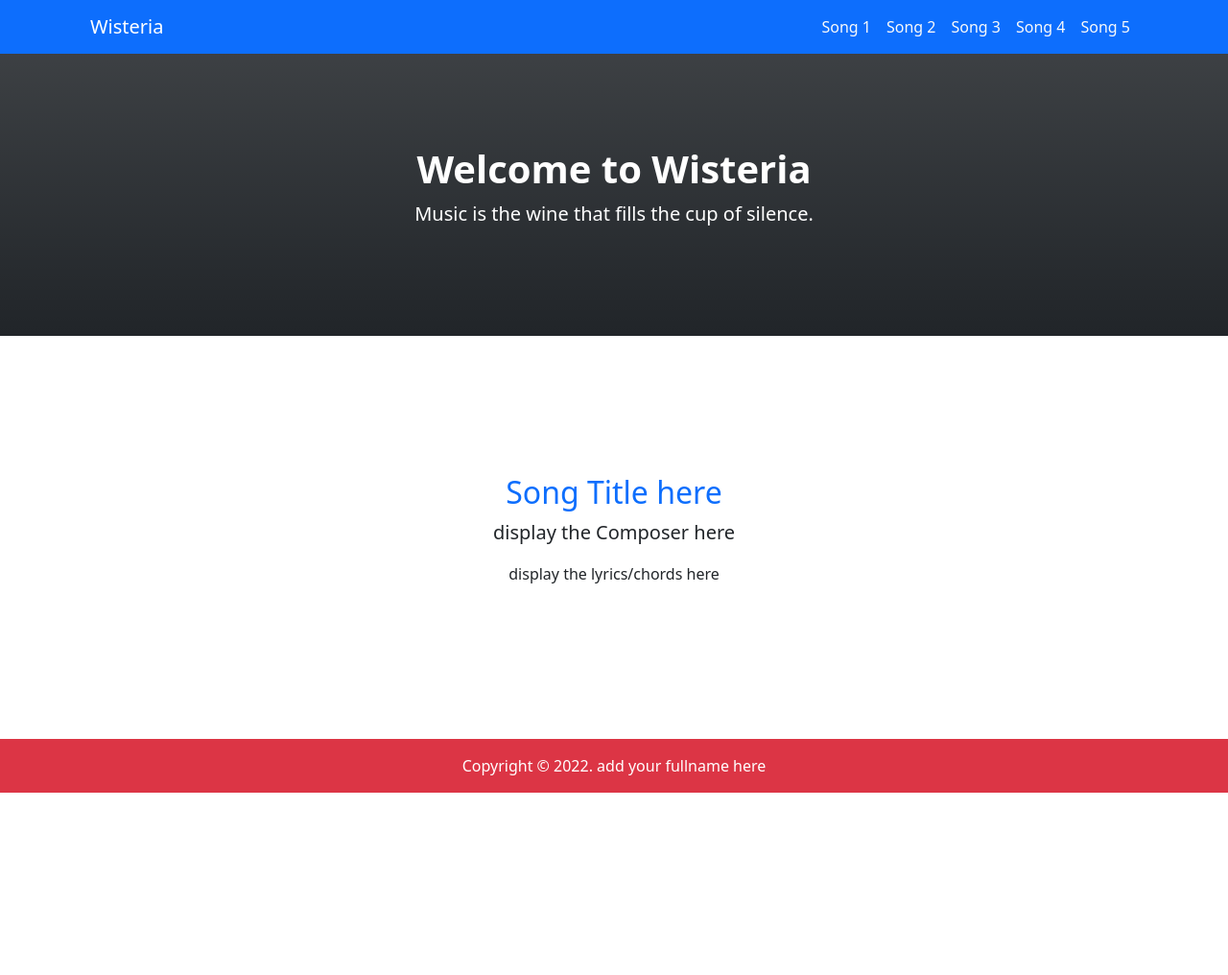
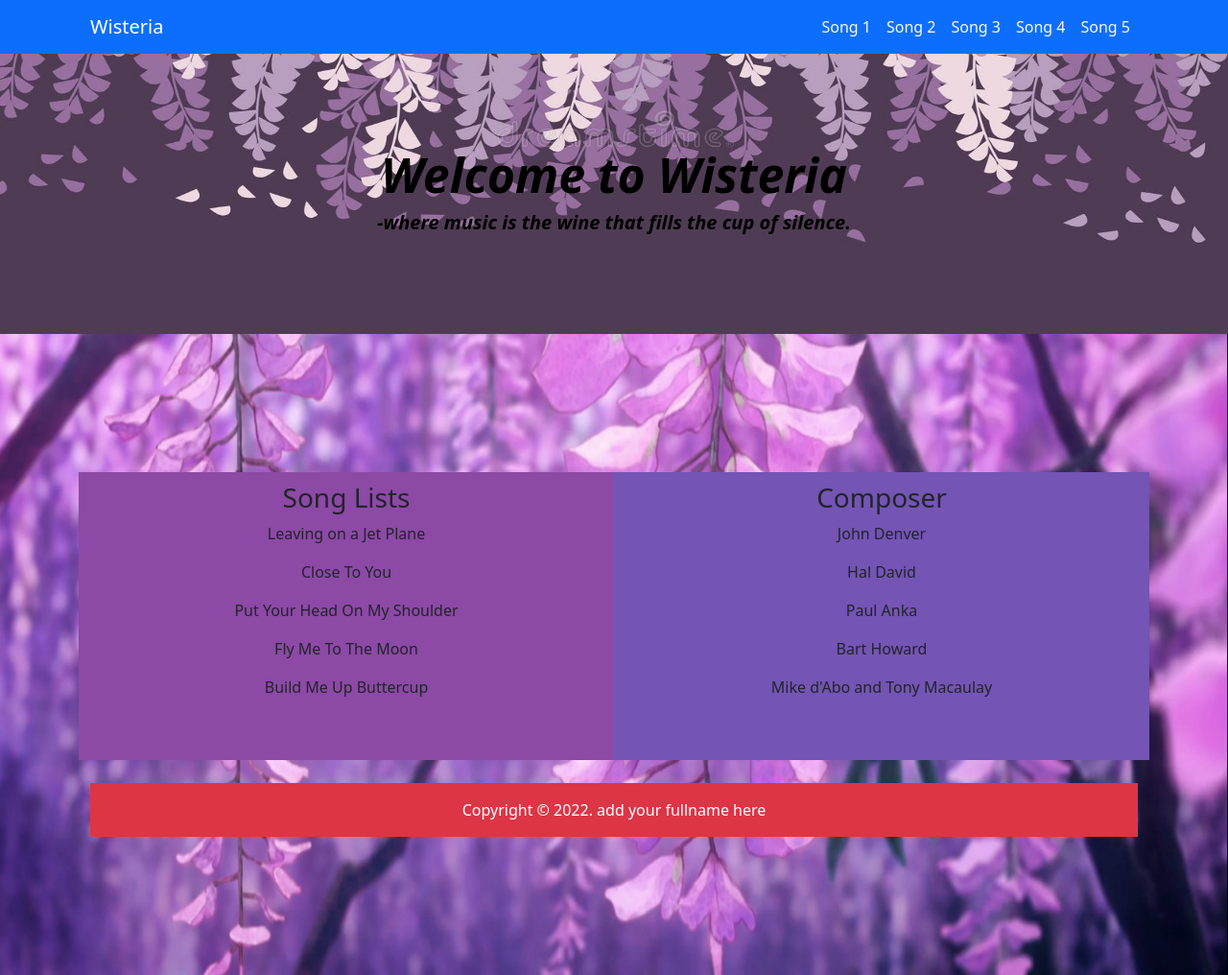
Before and after one commit to GlaizelFrancisco/act4-melomaniac-Francisco, a PHP site: page / in a window 1280 px wide. Shown: the whole page at 96% size. Before the commit the page ends 826 px from the top, so only its background shows below. Run offline with PHP 8.4, Linux system fonts and the light colour scheme.

Commit message:
Homepage design ang content edited

```diff
--- a/index.php
+++ b/index.php
@@ -7,6 +7,8 @@
         <meta name="author" content="" />
         <title>Wisteria Homepage</title>
         <link rel="icon" type="image/x-icon" href="assets/favicon.ico" />
+
+
 
         <link href="css/styles.css" rel="stylesheet" />
     </head>
@@ -27,26 +29,116 @@
                 </div>
             </div>
         </nav>
+
+
+
         <!-- Header-->
-        <header class="bg-dark bg-gradient text-white">
+        <header
+            class=" text-black ">
             <div class="container px-4 text-center">
-                <h1 class="fw-bolder">Welcome to Wisteria</h1>
-                <p class="lead">Music is the wine that fills the cup of silence.</p>
 
             </div>
+
+<head>
+<style>
+h1 {text-align: center;
+    font-size: 50px;
+    font-style: italic;
+    font-weight: bold ;
+}
+
+h2  {text-align: center;
+    font-size: 20px ;
+    font-style: italic;
+    font-weight: bold ;
+
+}
+
+
+
+</style>
+</head>
+<body>
+<h1>Welcome to Wisteria</h1>
+<h2>-where music is the wine that fills the cup of silence.</h2>
+</html>
+<style type="text/css">
+    header{ background-image: url('images/piiic_header.jpg');
+    background-repeat: no-repeat; background-size:  100% 100%;}
+
+
+
+    body{ background-image: url('images/pic.png') ;
+        background-repeat: no-repeat; background-size:  100% 100%;
+     }
+
+</style>
+
+</body>
+
+
+
         </header>
         <!-- About section-->
         <section id="songs">
-            <div class="container px-4 ">
+            <div class="container px-4">
                 <div class="row gx-4 justify-content-center">
                     <div class="col-lg-12 text-center">
-                        <h2 class="text-primary">Song Title here</h2>
-                        <p class="lead">display the Composer here</p>
-                        <p>display the lyrics/chords here</p>
-                    </div>
-                </div>
-            </div>
-        </section>
+
+</style>
+<html>
+<head>
+<meta name="viewport" content="width=device-width, initial-scale=1">
+<style>
+* {
+  box-sizing: border-box;
+}
+
+
+
+
+.row {
+  display: flex;
+}
+
+/* Create two equal columns that sits next to each other */
+.column {
+  flex: 50%;
+  padding: 10px;
+  height: 300px; /* Should be removed. Only for demonstration */
+}
+</style>
+</head>
+<body>
+
+
+<div class="row">
+  <div class="column" style="background-color:#8c49a6;">
+    <h3>Song Lists</h3>
+    <p>Leaving on a Jet Plane</p>
+    <p>Close To You</p>
+    <p>Put Your Head On My Shoulder</p>
+    <p>Fly Me To The Moon</p>
+    <p>Build Me Up Buttercup</p>
+  </div>
+  <div class="column" style="background-color:#7454b4;">
+    <h3>Composer</h3>
+    <p>John Denver</p>
+    <p>Hal David</p>
+    <p>Paul Anka</p>
+    <p>Bart Howard</p>
+    <p>Mike d'Abo and Tony Macaulay</p>
+  </div>
+</div>
+
+</body>
+</html>
+
+
+        <?php
+        echo "<br/>";
+
+         ?>
 
         <footer class="py-3 bg-danger">
             <div class="container px-4"><p class="m-0 text-center text-white">Copyright &copy; 2022. add your fullname here</p></div>
```
Also changed, not shown: images/pic.png (added), images/piiic_header.jpg (added).
